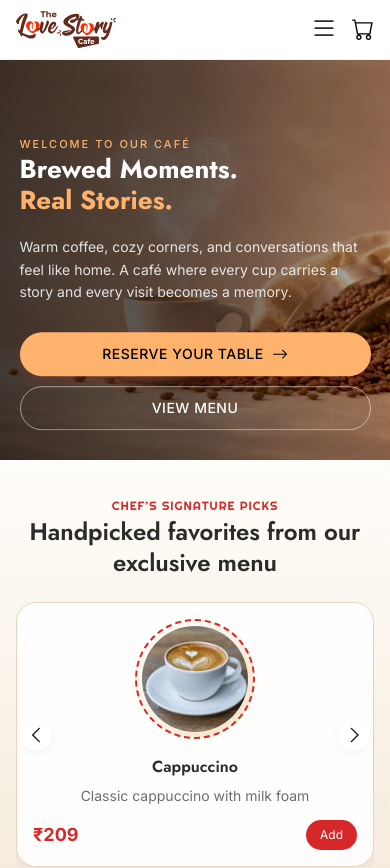
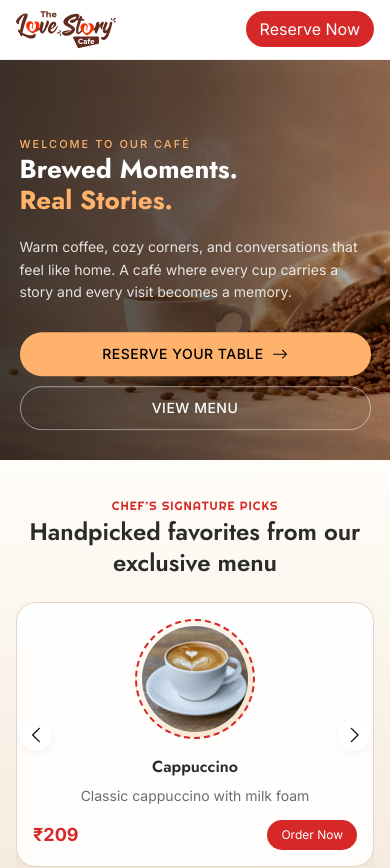
Before and after one commit to thelovestorycafe/love-story-cafe, a React (Vite) app: page / in a window 390 px wide. Shown: the top 868 px of the page. Built offline with nearby package versions, Linux system fonts and the light colour scheme.

Commit message:
Home page layout change

```diff
--- a/src/components/hero-section/HeroSection.jsx
+++ b/src/components/hero-section/HeroSection.jsx
@@ -5,16 +5,16 @@ import { useNavigate } from "react-router-dom";
 import arrowIcon from "../../assets/icon/arrow-right-long.svg";
 
 const HeroSection = () => {
-
   const navigate = useNavigate();
 
   const handleViewMenu = () => {
     navigate("/menu");
-    }
+  };
 
-    const handleBookTable = () => {
-        navigate("/book-table");
-    };
+  //   const handleBookTable = () => {
+  //     navigate("/book-table");
+  //   };
+
   return (
     <section className={styles.heroBanner}>
       <img src={heroBanner} alt="Coffee banner" />
@@ -28,14 +28,24 @@ const HeroSection = () => {
             <span>Real Stories.</span>
           </h1>
           <p>
-                        Warm coffee, cozy corners, and conversations that feel like home.
-                        A café where every cup carries a story and every visit becomes a memory.
+            Warm coffee, cozy corners, and conversations that feel like home. A
+            café where every cup carries a story and every visit becomes a
+            memory.
           </p>
 
           <div className={styles.heroActions}>
-                        <Button onClick={handleBookTable} rightImage={arrowIcon}>
+            {/* <Button onClick={handleBookTable} rightImage={arrowIcon}>
               Reserve Your Table
-                        </Button>
+            </Button> */}
+            <a
+              href="https://www.zomato.com/kolkata/the-love-story-cafe-science-city-area/book"
+              target="_blank"
+              rel="noopener noreferrer"
+              className={styles.reserveNow}
+            >
+              Reserve Your Table
+              <img src={arrowIcon} alt="arrow" />
+            </a>
             <Button onClick={handleViewMenu} variant="outline">
               View Menu
             </Button>
--- a/src/components/hero-section/styles.module.css
+++ b/src/components/hero-section/styles.module.css
@@ -9,14 +9,16 @@
   content: "";
   position: absolute;
   inset: 0;
-    background: linear-gradient(90deg,
+  background: linear-gradient(
+    90deg,
     rgba(0, 0, 0, 0.75) 0%,
     rgba(0, 0, 0, 0.55) 40%,
-            rgba(0, 0, 0, 0.25) 100%);
+    rgba(0, 0, 0, 0.25) 100%
+  );
   z-index: 1;
 }
 
-.heroBanner>img {
+.heroBanner > img {
   width: 100%;
   height: 100%;
   object-fit: cover;
@@ -87,10 +89,25 @@
   gap: 16px;
 }
 
-.heroActions button:first-child {
+.heroActions .reserveNow {
+  padding: 10px 22px;
+  min-height: 44px;
   background: #ffb26b;
   color: #000;
   border-radius: 30px;
+  font-weight: var(--fw-medium);
+  font-size: var(--fs-sm);
+  text-transform: uppercase;
+  letter-spacing: 0.5px;
+  display: inline-flex;
+  align-items: center;
+  justify-content: center;
+  gap: 8px;
+  transition:
+    background var(--transition),
+    color var(--transition),
+    transform 0.2s ease,
+    box-shadow var(--transition);
 }
 
 .heroActions button:last-child {
@@ -105,7 +122,8 @@
   transition: all 0.3s ease;
 }
 
-.heroActions button:hover {
+.heroActions button:hover,
+.heroActions .reserveNow:hover {
   transform: translateY(-3px);
   box-shadow: 0 10px 25px rgba(0, 0, 0, 0.3);
 }
@@ -113,7 +131,6 @@
 /* ================= TABLET ================= */
 
 @media (max-width: 1024px) {
-
   .heroBanner {
     height: 560px;
   }
@@ -131,16 +148,17 @@
 /* ================= MOBILE ================= */
 
 @media (max-width: 768px) {
-
   .heroBanner {
     height: 520px;
   }
 
   .heroBanner::before {
-        background: linear-gradient(90deg,
+    background: linear-gradient(
+      90deg,
       rgba(0, 0, 0, 0.75) 0%,
       rgba(0, 0, 0, 0.6) 50%,
-                rgba(0, 0, 0, 0.3) 100%);
+      rgba(0, 0, 0, 0.3) 100%
+    );
   }
 
   .bannerContent {
@@ -166,7 +184,8 @@
     gap: 10px;
   }
 
-    .heroActions button {
+  .heroActions button,
+  .heroActions .reserveNow {
     min-width: 100%;
     padding: 8px 14px;
   }
@@ -175,7 +194,6 @@
 /* ================= SMALL MOBILE ================= */
 
 @media (max-width: 480px) {
-
   .heroBanner {
     height: 400px;
   }
--- a/src/components/menu-card/MenuCard.jsx
+++ b/src/components/menu-card/MenuCard.jsx
@@ -1,27 +1,23 @@
-import React from 'react';
+import React from "react";
 import styles from "./styles.module.css";
-import { useNavigate } from "react-router-dom";
-import { useDispatch } from "react-redux";
-import { addToCart } from "../../features/cart/cartSlice";
+// import { useNavigate } from "react-router-dom";
+// import { useDispatch } from "react-redux";
+// import { addToCart } from "../../features/cart/cartSlice";
 
-const MenuCard = ({ image, title, desc, price, item }) => {
+const MenuCard = ({ image, title, desc, price }) => {
+  //   const dispatch = useDispatch();
+  //   const navigate = useNavigate();
 
-    const dispatch = useDispatch();
-    const navigate = useNavigate();
-
-    const handleCardClick = () => {
-        navigate(`/product/${item.id}`)
-    }
-    const handleAdd = (e) => {
-        e.stopPropagation();
-        dispatch(addToCart(item));
-    };
+  //   const handleCardClick = () => {
+  //     navigate(`/product/${item.id}`);
+  //   };
+  //   const handleAdd = (e) => {
+  //     e.stopPropagation();
+  //     dispatch(addToCart(item));
+  //   };
 
   return (
-        <div
-            className={styles.card}
-            onClick={handleCardClick}
-        >
+    <div className={styles.card}>
       <div className={styles.imgBox}>
         <img src={image} alt={title} />
       </div>
@@ -32,16 +28,18 @@ const MenuCard = ({ image, title, desc, price, item }) => {
 
         <div className={styles.bottomRow}>
           <span className={styles.price}>₹{price}</span>
-                    <button
+          <a
+            href="https://www.zomato.com/kolkata/the-love-story-cafe-science-city-area/book"
+            target="_blank"
+            rel="noopener noreferrer"
             className={styles.addBtn}
-                        onClick={handleAdd}
           >
-                        ADD
-                    </button>
+            Order
+          </a>
         </div>
       </div>
     </div>
-    )
-}
+  );
+};
 
 export default MenuCard;
--- a/src/components/menu-card/styles.module.css
+++ b/src/components/menu-card/styles.module.css
@@ -3,7 +3,7 @@
     border-radius: var(--radius-lg);
     border: 1px solid var(--border);
     overflow: hidden;
-    cursor: pointer;
+    /* cursor: pointer; */
     transition: transform var(--transition), box-shadow var(--transition);
 }
 
@@ -77,6 +77,7 @@
     font-weight: var(--fw-medium);
     transition: var(--transition);
     cursor: pointer;
+    text-transform: uppercase;
 }
 
 .addBtn:hover {
--- a/src/components/signature/SignatureMenuCard.jsx
+++ b/src/components/signature/SignatureMenuCard.jsx
@@ -1,48 +1,55 @@
 import styles from "./styles.module.css";
-import { useDispatch } from "react-redux";
-import { useNavigate } from "react-router-dom";
-import { addToCart } from "../../features/cart/cartSlice";
+// import { useDispatch } from "react-redux";
+// import { useNavigate } from "react-router-dom";
+// import { addToCart } from "../../features/cart/cartSlice";
 
-const SignatureMenuCard = ({ name, description, price, image, offer, item }) => {
+const SignatureMenuCard = ({
+  name,
+  description,
+  price,
+  image,
+  offer,
+  // item,
+}) => {
+  //   const dispatch = useDispatch();
+  // const navigate = useNavigate();
 
-    const dispatch = useDispatch();
-    const navigate = useNavigate();
-
-    const handleCardClick = () => {
-        navigate(`/product/${item.id}`)
-    }
-    const handleAdd = (e) => {
-        e.stopPropagation();
-        dispatch(addToCart(item));
-    };
-
+  // const handleCardClick = () => {
+  //   navigate(`/product/${item.id}`);
+  // };
+  // const handleAdd = (e) => {
+  //     e.stopPropagation();
+  //     dispatch(addToCart(item));
+  // };
 
   return (
-        <div onClick={handleCardClick} className={styles.menuCard}>
-
+    <div className={styles.menuCard}>
       <div className={styles.menuCardImage}>
         <img src={image} alt={name} />
 
         {offer?.active && (
-                    <span className={styles.offerBadge}>
-                        {offer.text}
-                    </span>
+          <span className={styles.offerBadge}>{offer.text}</span>
         )}
       </div>
 
       <h4 className={styles.menuCardTitle}>{name}</h4>
 
-            <p className={styles.menuCardSubtitle}>
-                {description}
-            </p>
+      <p className={styles.menuCardSubtitle}>{description}</p>
 
       <div className={styles.bottomRow}>
         <span className={styles.price}>₹{price}</span>
-                <button onClick={handleAdd} className={styles.addBtn}>
-                    Add
-                </button>
+        {/* <button onClick={handleAdd} className={styles.addBtn}>
+            Order Now
+          </button> */}
+        <a
+          href="https://www.zomato.com/kolkata/the-love-story-cafe-science-city-area/book"
+          target="_blank"
+          rel="noopener noreferrer"
+          className={styles.addBtn}
+        >
+          Order Now
+        </a>
       </div>
-
     </div>
   );
 };
--- a/src/components/signature/styles.module.css
+++ b/src/components/signature/styles.module.css
@@ -16,7 +16,7 @@
     border: 1px solid var(--border);
     box-shadow: 0 6px 18px rgba(0, 0, 0, 0.06);
     transition: all 0.3s ease;
-    cursor: pointer;
+    /* cursor: pointer; */
 }
 
 .menuCardImage {
--- a/src/layout/header/Header.jsx
+++ b/src/layout/header/Header.jsx
@@ -1,11 +1,11 @@
 import React, { useState, useMemo, useEffect } from "react";
 import { Link, NavLink, useLocation } from "react-router-dom";
-import { useSelector } from "react-redux";
+// import { useSelector } from "react-redux";
 
 import styles from "./styles.module.css";
 import UserProfile from "../../components/user-profile/UserProfile";
 import logo from "../../assets/images/logo.svg";
-import cartIcon from "../../assets/icon/cart.svg";
+// import cartIcon from "../../assets/icon/cart.svg";
 import closeIcon from "../../assets/icon/close.svg";
 
 const Header = () => {
@@ -15,9 +15,9 @@ const Header = () => {
   const getNavClass = ({ isActive }) =>
     `${styles.navLink} ${isActive ? styles.active : ""}`;
 
-  const count = useSelector(({ cart }) =>
-    cart.items.reduce((total, item) => total + item.quantity, 0),
-  );
+  // const count = useSelector(({ cart }) =>
+  //   cart.items.reduce((total, item) => total + item.quantity, 0),
+  // );
 
   const currentUser = useMemo(() => {
     try {
@@ -62,25 +62,15 @@ const Header = () => {
                   Contact
                 </NavLink>
               </li>
-              <li>
-                <a
-                  href="https://www.zomato.com/kolkata/the-love-story-cafe-science-city-area/book"
-                  target="_blank"
-                  rel="noopener noreferrer"
-                  className={styles.navLink}
-                >
-                  Reserve Now
-                </a>
-              </li>
               {/* <li><NavLink to="/book-table" className={getNavClass}>Reserve Now</NavLink></li> */}
             </ul>
 
             <div className={styles.accountWrap}>
-              <div className={styles.desktopOnly}>
+              {/* <div className={styles.desktopOnly}>
                 <UserProfile currentUser={currentUser} />
-              </div>
+              </div> */}
 
-              <span
+              {/* <span
                 className={styles.menuToggle}
                 onClick={() => setMenuOpen(true)}
               >
@@ -95,12 +85,20 @@ const Header = () => {
                     d="M2.5 11.5A.5.5 0 0 1 3 11h10a.5.5 0 0 1 0 1H3a.5.5 0 0 1-.5-.5zm0-4A.5.5 0 0 1 3 7h10a.5.5 0 0 1 0 1H3a.5.5 0 0 1-.5-.5zm0-4A.5.5 0 0 1 3 3h10a.5.5 0 0 1 0 1H3a.5.5 0 0 1-.5-.5z"
                   />
                 </svg>
-              </span>
+              </span> */}
 
-              <Link to="/cart" className={styles.cart}>
+              {/* <Link to="/cart" className={styles.cart}>
                 <img src={cartIcon} alt="cart" />
                 {count > 0 && <span className={styles.cartBadge}>{count}</span>}
-              </Link>
+              </Link> */}
+              <a
+                href="https://www.zomato.com/kolkata/the-love-story-cafe-science-city-area/book"
+                target="_blank"
+                rel="noopener noreferrer"
+                className={styles.reserveNow}
+              >
+                Reserve Now
+              </a>
             </div>
           </nav>
         </div>
--- a/src/layout/header/styles.module.css
+++ b/src/layout/header/styles.module.css
@@ -54,7 +54,7 @@
     width: 100%;
 }
 
-.navLinks li:last-child a {
+.reserveNow {
     padding: 6px 14px;
     background: var(--primary);
     color: #fff !important;
```
Also changed, not shown: src/components/menu-preview/MenuPreview.jsx (+22 -20 lines), src/components/menu-preview/styles.module.css (+35 -10 lines), src/components/menu-preview/images/food-bg.jpg (added). Lines whose indentation alone changed are shown as unchanged.
